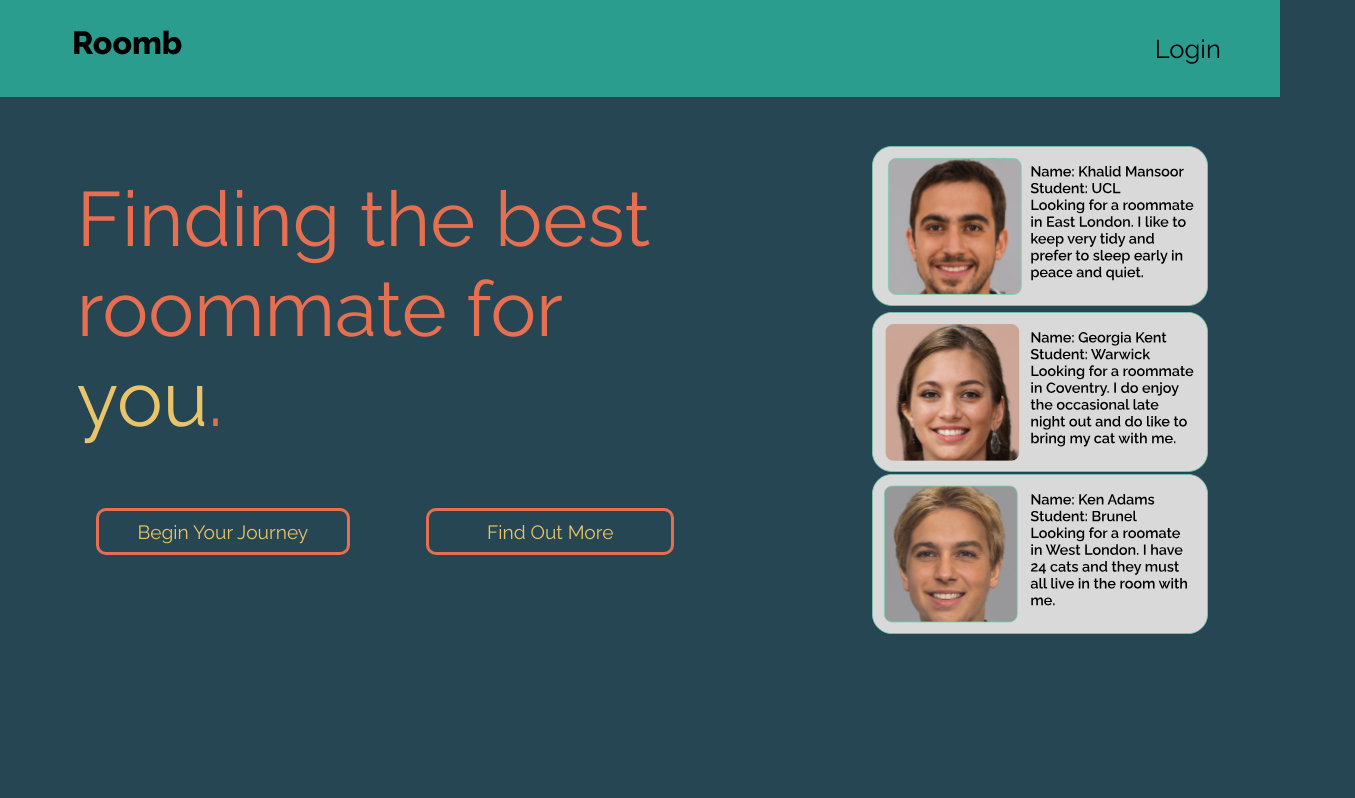
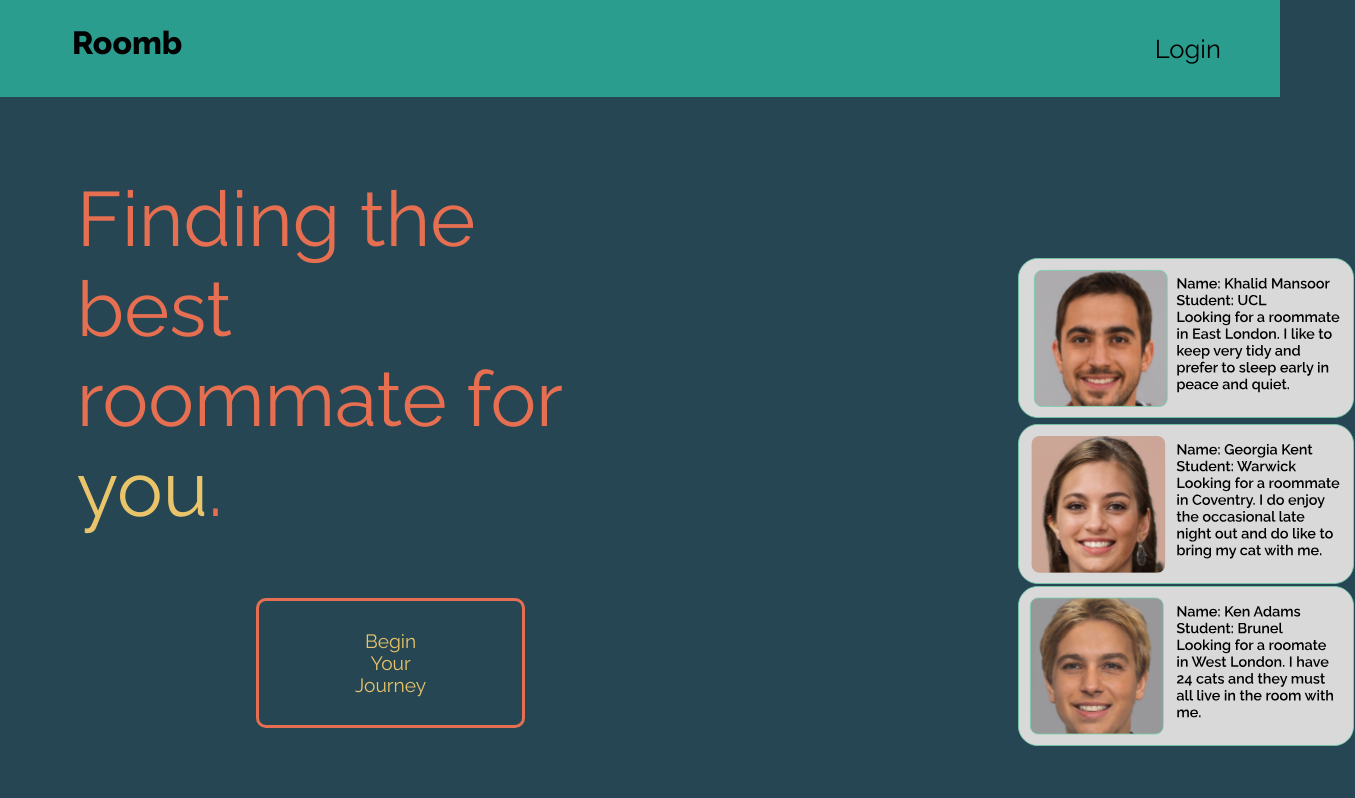
Before and after one commit to tahmid148/drp-finding-roommates, a React (Create React App) app in the folder client/: page / in a window 1280 px wide. Shown: the top 798 px of the page, 1355 px wide, since content can reach past the window. Built offline with nearby package versions, Linux system fonts and the light colour scheme.

Commit message:
feat: removed find out more button and adjusted home page according to feedback

```diff
--- a/client/package.json
+++ b/client/package.json
@@ -10,7 +10,7 @@
     "react": "^18.1.0",
     "react-dom": "^18.1.0",
     "react-router-dom": "^6.3.0",
-    "react-scripts": "5.0.1",
+    "react-scripts": "^2.1.3",
     "styled-components": "^5.3.5",
     "web-vitals": "^2.1.4"
   },
--- a/client/src/components/Tagline/Tagline.css
+++ b/client/src/components/Tagline/Tagline.css
@@ -22,12 +22,13 @@
 .profile-container {
   display: flex;
   flex-direction: column;
-  margin: 3em 0 0 0;
+  margin: 10em 0 0 0;
+
 }
 
 .profiles {
   margin: 1px;
-  margin-left: 10em;
+  margin-left: 26em;
   animation: fadeInUp 1s;
   width: 21em;
 }
@@ -54,7 +55,7 @@
     display: flex;
     flex-wrap: nowrap;
     justify-content:left;
-    margin: 4em 0 2em 6em;
+    margin: 4em 0 2em 16em;
 }
 
 .begin-btn {
@@ -63,7 +64,7 @@
   border-radius: 10px;
   color: #e9c46a;
   font-size: 1.5vw;
-  padding: 0.5em 2em;
+  padding: 1.5em 5em;
   margin-right: 4em;
   font-family: 'Raleway';
   animation: fadeInUp 1.1s;
--- a/client/src/components/Tagline/Tagline.js
+++ b/client/src/components/Tagline/Tagline.js
@@ -22,9 +22,6 @@ export class Tagline extends React.Component {
                                 Begin Your Journey
                             </button>
                         </Link>
-                        <button className='more-btn' onClick={this.scrollToInfo}>
-                            Find Out More
-                        </button>
                     </div>
 
                 </div>
```
Also changed, not shown: 1 other file (tests, documents, lock files or other folders).
